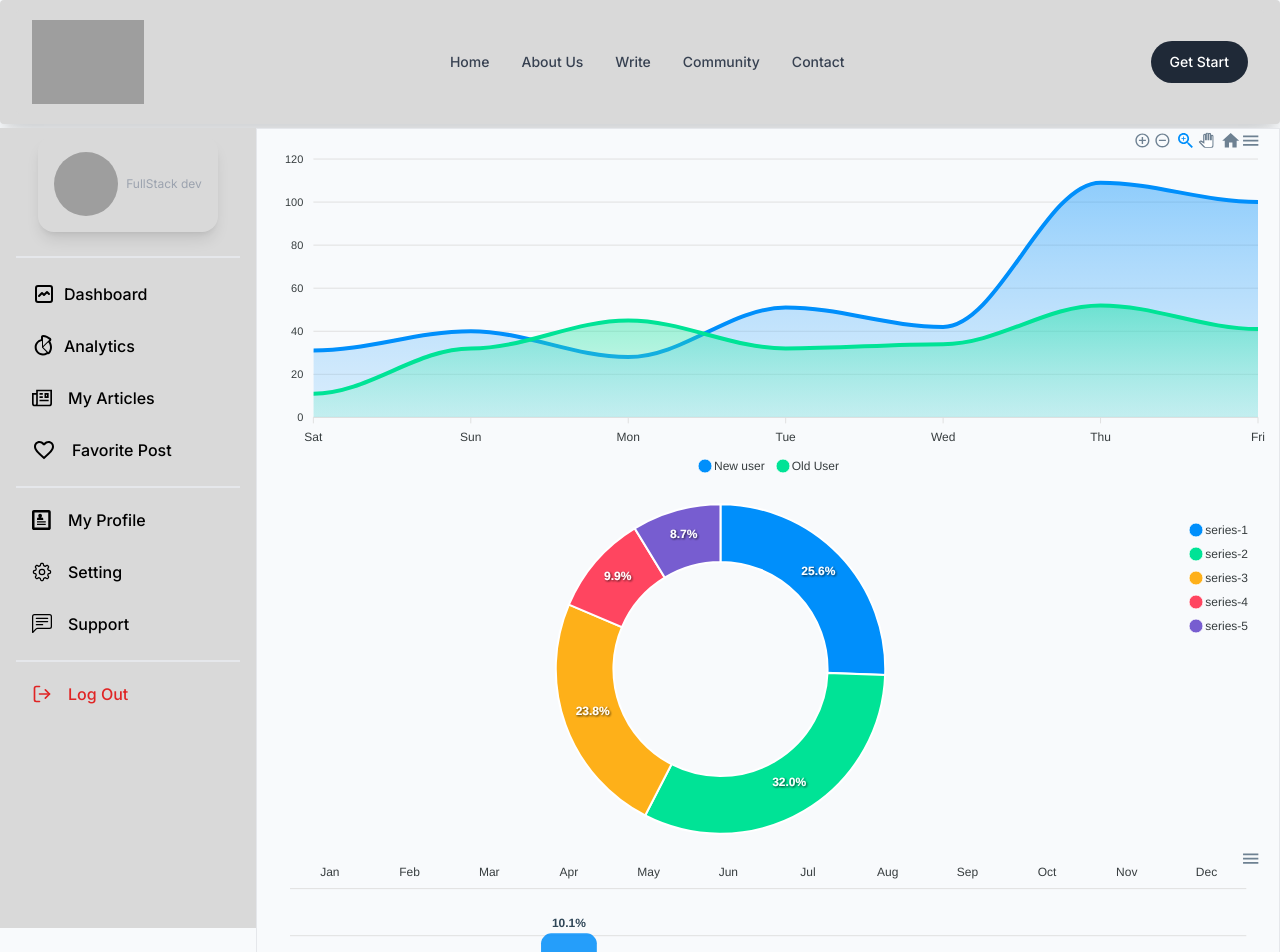
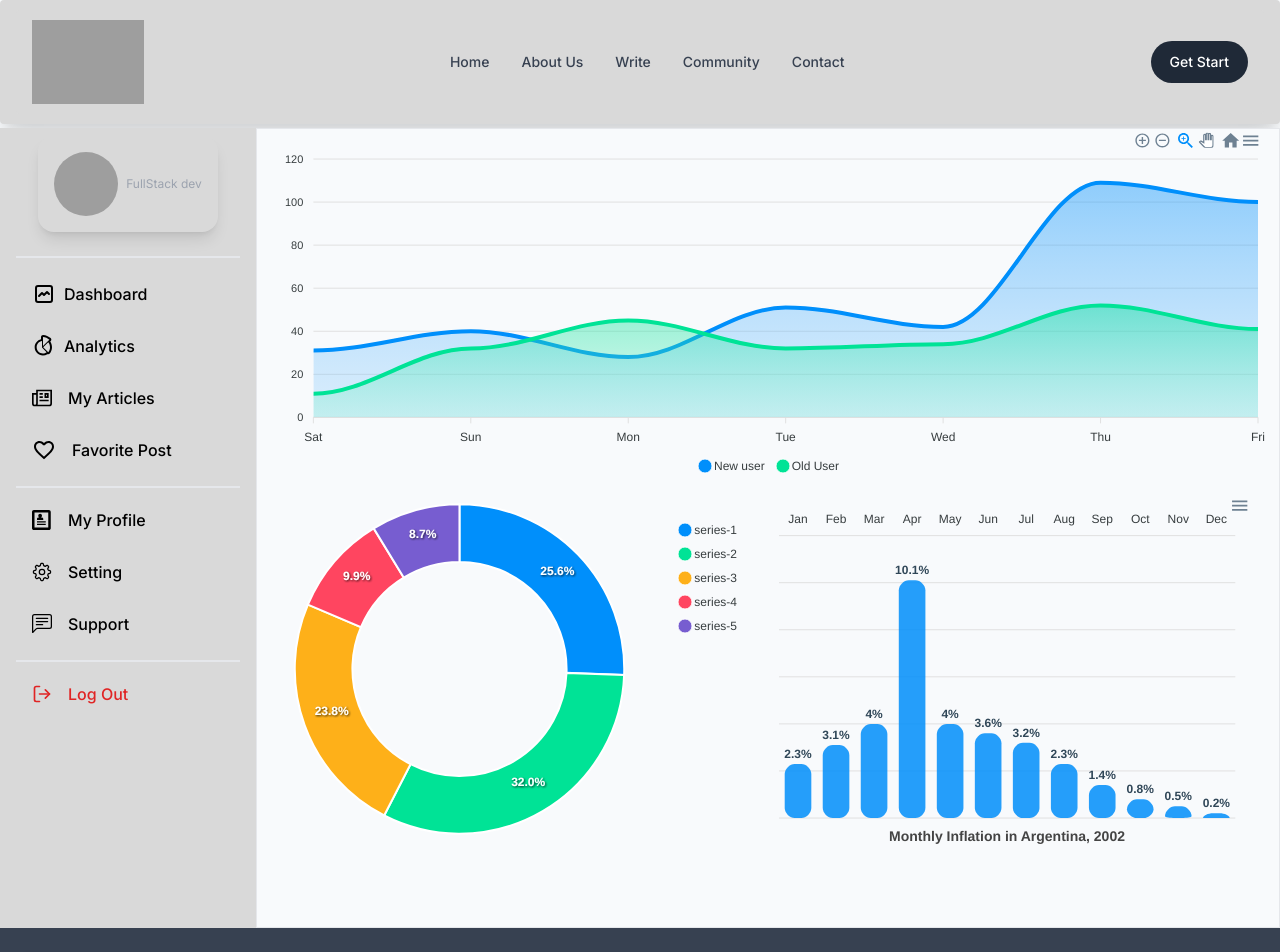
Before and after one commit to Alamin-22/Article-publishing-website-Client, a Next.js app: page /dashboardlayout in a window 1280 px wide. Shown: the top 952 px of the page. Built offline with nearby package versions, Linux system fonts and the light colour scheme; no server answers; grey boxes are pictures that could not be loaded.

Commit message:
make some changes

```diff
--- a/src/Components/DashboardComponents/BarChart.jsx
+++ b/src/Components/DashboardComponents/BarChart.jsx
@@ -90,7 +90,7 @@ const BarChart = () => {
 
     return (
         <div>
-            <div className=' sm:w-[350px] md:w-[500px] lg:w-[750px] xl:w-[1000px]  mx-auto'>
+            <div className=' sm:w-[250px] md:w-[300px] lg:w-[550px] xl:w-[500px]  mx-auto'>
                 <ReactApexChart
                     options={state.options}
                     series={state.series}
--- a/src/Components/DashboardComponents/PieChart.jsx
+++ b/src/Components/DashboardComponents/PieChart.jsx
@@ -28,7 +28,7 @@ const Chart = () => {
 
     return (
         <div>
-            <div className=' sm:w-[350px] md:w-[500px] lg:w-[750px] xl:w-[1000px]  mx-auto'>
+            <div className=' sm:w-[350px] md:w-[400px] lg:w-[550px] xl:w-[500px]  mx-auto'>
                 <ReactApexChart
                     options={state.options}
                     series={state.series}
--- a/src/app/dashboardlayout/page.js
+++ b/src/app/dashboardlayout/page.js
@@ -8,8 +8,10 @@ const dashboard = () => {
     return (
         <div className=' bg-slate-50 '>
             <Chart></Chart>
-            <PieChart></PieChart>
-            <BarChart></BarChart>
+            <div className='flex flex-col lg:flex-row'>
+                <PieChart></PieChart>
+                <BarChart></BarChart>
+            </div>
         </div>
     );
 };
```
